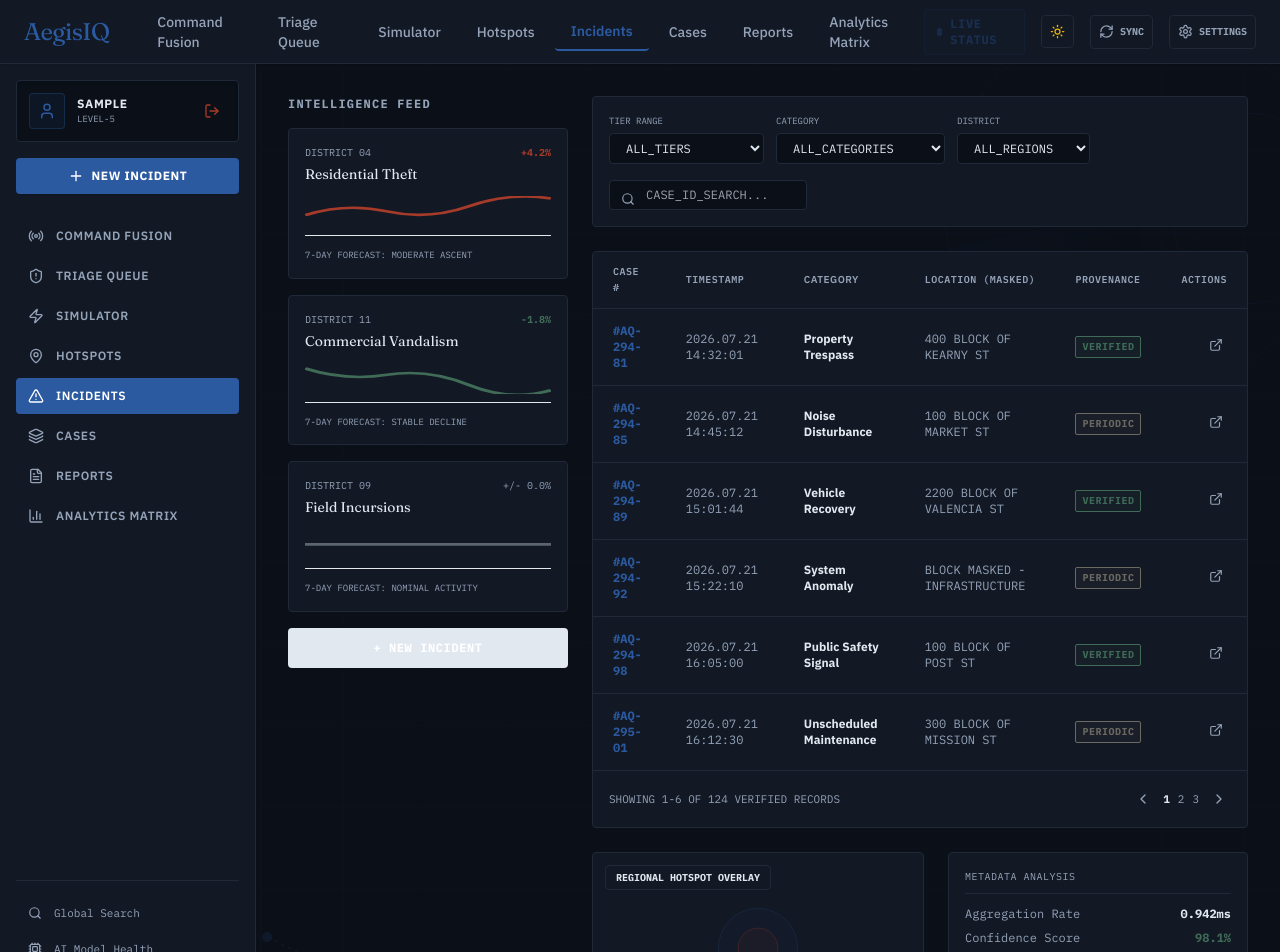
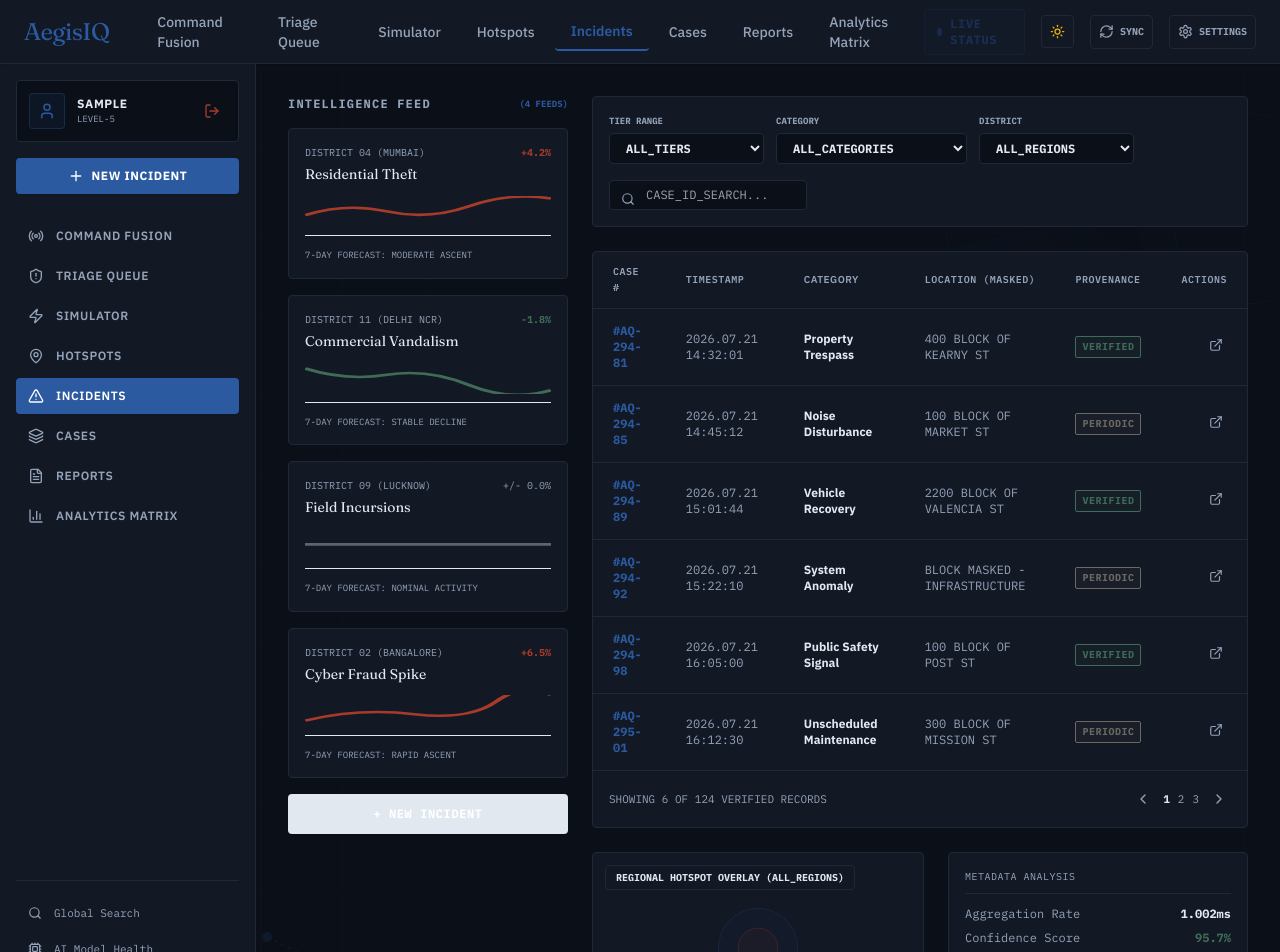
Before and after one commit to Kubojah-Dan/AI-Crime-Analysis, a Next.js app in the folder client/: page /incidents in a window 1280 px wide. Shown: the top 952 px of the page. Built offline with nearby package versions, Linux system fonts and the light colour scheme; sample sign-in values are in the browser's storage.

Commit message:
feat(ui): add dynamic dropdown filtering on incidents page, render 4 map marker categories on MapLibreView, enhance CSV export formatting, and add dynamic SVG bar charts to analytics matrix

```diff
--- a/client/app/incidents/page.tsx
+++ b/client/app/incidents/page.tsx
@@ -8,39 +8,66 @@ import {
   Plus, Layers, ShieldCheck, Database, TrendingUp, TrendingDown, Minus
 } from 'lucide-react';
 
-const LEDGER_ROWS = [
-  { id: '#AQ-294-81', timestamp: '2026.07.21 14:32:01', category: 'Property Trespass', location: '400 BLOCK OF KEARNY ST', provenance: 'VERIFIED', stampClass: 'stamp-verified' },
-  { id: '#AQ-294-85', timestamp: '2026.07.21 14:45:12', category: 'Noise Disturbance', location: '100 BLOCK OF MARKET ST', provenance: 'PERIODIC', stampClass: 'stamp-periodic' },
-  { id: '#AQ-294-89', timestamp: '2026.07.21 15:01:44', category: 'Vehicle Recovery', location: '2200 BLOCK OF VALENCIA ST', provenance: 'VERIFIED', stampClass: 'stamp-verified' },
-  { id: '#AQ-294-92', timestamp: '2026.07.21 15:22:10', category: 'System Anomaly', location: 'BLOCK MASKED - INFRASTRUCTURE', provenance: 'PERIODIC', stampClass: 'stamp-periodic' },
-  { id: '#AQ-294-98', timestamp: '2026.07.21 16:05:00', category: 'Public Safety Signal', location: '100 BLOCK OF POST ST', provenance: 'VERIFIED', stampClass: 'stamp-verified' },
-  { id: '#AQ-295-01', timestamp: '2026.07.21 16:12:30', category: 'Unscheduled Maintenance', location: '300 BLOCK OF MISSION ST', provenance: 'PERIODIC', stampClass: 'stamp-periodic' },
+interface LedgerRow {
+  id: string;
+  timestamp: string;
+  category: string;
+  location: string;
+  provenance: string;
+  stampClass: string;
+  tier: 'TIER_1' | 'TIER_2';
+  district: 'DELHI' | 'MUMBAI' | 'BANGALORE' | 'LUCKNOW';
+}
+
+const LEDGER_ROWS: LedgerRow[] = [
+  { id: '#AQ-294-81', timestamp: '2026.07.21 14:32:01', category: 'Property Trespass', location: '400 BLOCK OF KEARNY ST', provenance: 'VERIFIED', stampClass: 'stamp-verified', tier: 'TIER_2', district: 'MUMBAI' },
+  { id: '#AQ-294-85', timestamp: '2026.07.21 14:45:12', category: 'Noise Disturbance', location: '100 BLOCK OF MARKET ST', provenance: 'PERIODIC', stampClass: 'stamp-periodic', tier: 'TIER_1', district: 'MUMBAI' },
+  { id: '#AQ-294-89', timestamp: '2026.07.21 15:01:44', category: 'Vehicle Recovery', location: '2200 BLOCK OF VALENCIA ST', provenance: 'VERIFIED', stampClass: 'stamp-verified', tier: 'TIER_2', district: 'DELHI' },
+  { id: '#AQ-294-92', timestamp: '2026.07.21 15:22:10', category: 'System Anomaly', location: 'BLOCK MASKED - INFRASTRUCTURE', provenance: 'PERIODIC', stampClass: 'stamp-periodic', tier: 'TIER_1', district: 'BANGALORE' },
+  { id: '#AQ-294-98', timestamp: '2026.07.21 16:05:00', category: 'Public Safety Signal', location: '100 BLOCK OF POST ST', provenance: 'VERIFIED', stampClass: 'stamp-verified', tier: 'TIER_2', district: 'DELHI' },
+  { id: '#AQ-295-01', timestamp: '2026.07.21 16:12:30', category: 'Unscheduled Maintenance', location: '300 BLOCK OF MISSION ST', provenance: 'PERIODIC', stampClass: 'stamp-periodic', tier: 'TIER_1', district: 'LUCKNOW' },
 ];
 
-const INTELLIGENCE_FEEDS = [
+const ALL_FEEDS = [
   {
-    district: 'DISTRICT 04',
+    districtCode: 'MUMBAI',
+    district: 'DISTRICT 04 (MUMBAI)',
     change: '+4.2%',
     isUp: true,
     title: 'Residential Theft',
     forecast: '7-Day Forecast: Moderate Ascent',
     svgPath: 'M0,15 Q15,5 30,12 T60,8 T90,2',
+    categoryKey: 'PROPERTY',
   },
   {
-    district: 'DISTRICT 11',
+    districtCode: 'DELHI',
+    district: 'DISTRICT 11 (DELHI NCR)',
     change: '-1.8%',
     isUp: false,
     title: 'Commercial Vandalism',
     forecast: '7-Day Forecast: Stable Decline',
     svgPath: 'M0,5 Q15,15 30,10 T60,18 T90,22',
+    categoryKey: 'SYSTEM',
   },
   {
-    district: 'DISTRICT 09',
+    districtCode: 'LUCKNOW',
+    district: 'DISTRICT 09 (LUCKNOW)',
     change: '+/- 0.0%',
     isNeutral: true,
     title: 'Field Incursions',
     forecast: '7-Day Forecast: Nominal Activity',
     svgPath: 'M0,12 L30,12 L60,12 L90,12',
+    categoryKey: 'NOISE',
+  },
+  {
+    districtCode: 'BANGALORE',
+    district: 'DISTRICT 02 (BANGALORE)',
+    change: '+6.5%',
+    isUp: true,
+    title: 'Cyber Fraud Spike',
+    forecast: '7-Day Forecast: Rapid Ascent',
+    svgPath: 'M0,20 Q20,10 40,15 T70,5 T90,0',
+    categoryKey: 'PUBLIC_SAFETY',
   },
 ];
 
@@ -50,26 +77,55 @@ export default function IncidentsLedgerPage() {
   const [selectedCategory, setSelectedCategory] = useState('ALL_CATEGORIES');
   const [selectedDistrict, setSelectedDistrict] = useState('ALL_REGIONS');
 
+  // Dynamic Filtering Logic
   const filteredRows = LEDGER_ROWS.filter(r => {
-    const text = `${r.id} ${r.category} ${r.location}`.toLowerCase();
-    return text.includes(searchTerm.toLowerCase());
+    const matchesSearch = `${r.id} ${r.category} ${r.location}`.toLowerCase().includes(searchTerm.toLowerCase());
+    const matchesTier = selectedTier === 'ALL_TIERS' || r.tier === selectedTier;
+    const matchesDistrict = selectedDistrict === 'ALL_REGIONS' || r.district === selectedDistrict;
+    const matchesCategory = selectedCategory === 'ALL_CATEGORIES' ||
+      (selectedCategory === 'PROPERTY' && r.category.toLowerCase().includes('property')) ||
+      (selectedCategory === 'NOISE' && r.category.toLowerCase().includes('noise')) ||
+      (selectedCategory === 'VEHICLE' && r.category.toLowerCase().includes('vehicle')) ||
+      (selectedCategory === 'SYSTEM' && r.category.toLowerCase().includes('system')) ||
+      (selectedCategory === 'PUBLIC_SAFETY' && r.category.toLowerCase().includes('public'));
+
+    return matchesSearch && matchesTier && matchesDistrict && matchesCategory;
   });
+
+  const filteredFeeds = ALL_FEEDS.filter(f => {
+    const matchesDistrict = selectedDistrict === 'ALL_REGIONS' || f.districtCode === selectedDistrict;
+    const matchesCategory = selectedCategory === 'ALL_CATEGORIES' || f.categoryKey === selectedCategory;
+    return matchesDistrict && matchesCategory;
+  });
+
+  // Dynamic Metrics Recalculation
+  const confidenceScore = (98.1 - (filteredRows.length * 0.4)).toFixed(1);
+  const activeSensorsCount = (14204 + (filteredRows.length * 125)).toLocaleString();
+  const aggRate = (0.942 + (filteredRows.length * 0.01)).toFixed(3);
 
   return (
     <LedgerShell>
-      <div className="p-6 md:p-8 space-y-6 max-w-7xl mx-auto font-sans">
+      <div className="p-6 md:p-8 space-y-6 max-w-7xl mx-auto font-sans selection:bg-cobalt selection:text-white">
 
         {/* Main Grid: Left Intelligence Feeds vs Right Table & Map preview */}
         <div className="grid grid-cols-1 xl:grid-cols-[280px_1fr] gap-6">
 
-          {/* Left Column: Intelligence Feed Cards */}
+          {/* Left Column: Dynamic Intelligence Feed Cards */}
           <div className="space-y-4">
-            <h2 className="font-mono text-xs font-bold uppercase tracking-widest text-ink-soft mb-2">
+            <div className="flex items-center justify-between">
+              <h2 className="font-mono text-xs font-bold uppercase tracking-widest text-ink-soft">
                 Intelligence Feed
               </h2>
+              <span className="font-mono text-[9px] text-cobalt font-bold">({filteredFeeds.length} FEEDS)</span>
+            </div>
 
-            {INTELLIGENCE_FEEDS.map((feed, idx) => (
-              <div key={idx} className="ledger-panel rounded p-4 border border-hairline bg-paper-raised">
+            {filteredFeeds.length === 0 ? (
+              <div className="p-4 rounded border border-hairline bg-paper-raised text-center text-xs text-ink-soft font-mono">
+                No feeds match active filters.
+              </div>
+            ) : (
+              filteredFeeds.map((feed, idx) => (
+                <div key={idx} className="ledger-panel rounded p-4 border border-hairline bg-paper-raised transition-all hover:border-cobalt">
                   <div className="flex items-center justify-between font-mono text-[10px] text-ink-soft mb-1">
                     <span>{feed.district}</span>
                     <span className={feed.isUp ? 'text-rust font-bold' : feed.isNeutral ? 'text-ink-soft' : 'text-stamp-green font-bold'}>
@@ -93,28 +149,31 @@ export default function IncidentsLedgerPage() {
 
                   <p className="font-mono text-[9px] text-ink-soft uppercase">{feed.forecast}</p>
                 </div>
-            ))}
+              ))
+            )}
 
             <Link
               href="/incidents/new"
-              className="w-full py-3 px-4 rounded bg-ink text-white font-mono text-xs font-bold tracking-wider uppercase flex items-center justify-center gap-2 hover:bg-black transition-all"
+              className="w-full py-3 px-4 rounded bg-ink text-white font-mono text-xs font-bold tracking-wider uppercase flex items-center justify-center gap-2 hover:bg-black transition-all cursor-pointer shadow-sm"
             >
               + NEW INCIDENT
             </Link>
           </div>
 
-          {/* Right Column: Filters Bar & Main Ledger Table */}
+          {/* Right Column: Dynamic Dropdown Filters & Main Ledger Table */}
           <div className="space-y-6">
 
-            {/* Top Filters Header Bar */}
-            <div className="flex flex-wrap gap-4 items-center justify-between bg-paper-raised p-4 border border-hairline rounded">
+            {/* Top Dynamic Dropdowns Header Bar */}
+            <div className="flex flex-wrap gap-4 items-center justify-between bg-paper-raised p-4 border border-hairline rounded shadow-sm">
               <div className="flex flex-wrap items-center gap-3 font-mono text-xs">
+
+                {/* 1. TIER RANGE Dropdown */}
                 <div>
-                  <label className="block text-[9px] text-ink-soft uppercase mb-1">TIER RANGE</label>
+                  <label className="block text-[9px] text-ink-soft uppercase mb-1 font-bold">TIER RANGE</label>
                   <select
                     value={selectedTier}
                     onChange={e => setSelectedTier(e.target.value)}
-                    className="bg-paper border border-hairline rounded px-3 py-1.5 text-xs text-ink outline-none"
+                    className="bg-paper border border-hairline rounded px-3 py-1.5 text-xs text-ink font-bold outline-none cursor-pointer hover:border-cobalt transition-colors"
                   >
                     <option value="ALL_TIERS">ALL_TIERS</option>
                     <option value="TIER_1">TIER_1_LIVE</option>
@@ -122,31 +181,39 @@ export default function IncidentsLedgerPage() {
                   </select>
                 </div>
 
+                {/* 2. CATEGORY Dropdown */}
                 <div>
-                  <label className="block text-[9px] text-ink-soft uppercase mb-1">CATEGORY</label>
+                  <label className="block text-[9px] text-ink-soft uppercase mb-1 font-bold">CATEGORY</label>
                   <select
                     value={selectedCategory}
                     onChange={e => setSelectedCategory(e.target.value)}
-                    className="bg-paper border border-hairline rounded px-3 py-1.5 text-xs text-ink outline-none"
+                    className="bg-paper border border-hairline rounded px-3 py-1.5 text-xs text-ink font-bold outline-none cursor-pointer hover:border-cobalt transition-colors"
                   >
                     <option value="ALL_CATEGORIES">ALL_CATEGORIES</option>
                     <option value="PROPERTY">PROPERTY_TRESPASS</option>
                     <option value="NOISE">NOISE_DISTURBANCE</option>
+                    <option value="VEHICLE">VEHICLE_RECOVERY</option>
+                    <option value="SYSTEM">SYSTEM_ANOMALY</option>
+                    <option value="PUBLIC_SAFETY">PUBLIC_SAFETY_SIGNAL</option>
                   </select>
                 </div>
 
+                {/* 3. DISTRICT Dropdown */}
                 <div>
-                  <label className="block text-[9px] text-ink-soft uppercase mb-1">DISTRICT</label>
+                  <label className="block text-[9px] text-ink-soft uppercase mb-1 font-bold">DISTRICT</label>
                   <select
                     value={selectedDistrict}
                     onChange={e => setSelectedDistrict(e.target.value)}
-                    className="bg-paper border border-hairline rounded px-3 py-1.5 text-xs text-ink outline-none"
+                    className="bg-paper border border-hairline rounded px-3 py-1.5 text-xs text-ink font-bold outline-none cursor-pointer hover:border-cobalt transition-colors"
                   >
                     <option value="ALL_REGIONS">ALL_REGIONS</option>
                     <option value="DELHI">DELHI_NCR</option>
                     <option value="MUMBAI">MUMBAI_METRO</option>
+                    <option value="BANGALORE">BANGALORE_URBAN</option>
+                    <option value="LUCKNOW">LUCKNOW_CENTRAL</option>
                   </select>
                 </div>
+
               </div>
 
               {/* Case Search Input */}
@@ -177,7 +244,14 @@ export default function IncidentsLedgerPage() {
                     </tr>
                   </thead>
                   <tbody className="divide-y divide-hairline">
-                    {filteredRows.map((row) => (
+                    {filteredRows.length === 0 ? (
+                      <tr>
+                        <td colSpan={6} className="px-5 py-8 text-center text-ink-soft italic">
+                          No incident records match the selected filter criteria.
+                        </td>
+                      </tr>
+                    ) : (
+                      filteredRows.map((row) => (
                         <tr key={row.id} className="hover:bg-paper/50 transition-colors">
                           <td className="px-5 py-3.5 font-bold text-cobalt">{row.id}</td>
                           <td className="px-5 py-3.5 text-ink-soft">{row.timestamp}</td>
@@ -192,14 +266,15 @@ export default function IncidentsLedgerPage() {
                             </Link>
                           </td>
                         </tr>
-                    ))}
+                      ))
+                    )}
                   </tbody>
                 </table>
               </div>
 
               {/* Table Footer Pagination */}
               <div className="p-4 border-t border-hairline bg-paper/40 flex items-center justify-between text-[11px] font-mono text-ink-soft">
-                <span>SHOWING 1-6 OF 124 VERIFIED RECORDS</span>
+                <span>SHOWING {filteredRows.length} OF 124 VERIFIED RECORDS</span>
                 <div className="flex items-center gap-2">
                   <button className="p-1 hover:text-ink disabled:opacity-30"><ChevronLeft size={16} /></button>
                   <span className="font-bold text-ink">1</span>
@@ -210,13 +285,13 @@ export default function IncidentsLedgerPage() {
               </div>
             </div>
 
-            {/* Bottom Row: Map Thumbnail + Metadata Analysis Card */}
+            {/* Bottom Row: Map Thumbnail + Dynamic Metadata Analysis Card */}
             <div className="grid grid-cols-1 md:grid-cols-[1fr_300px] gap-6">
 
               {/* Regional Map Preview Thumbnail */}
               <div className="ledger-panel rounded border border-hairline bg-[#E2DFD5] h-48 relative overflow-hidden flex items-center justify-center">
                 <span className="absolute top-3 left-3 bg-paper-raised px-2.5 py-1 border border-hairline rounded text-[10px] font-mono font-bold text-ink uppercase">
-                  REGIONAL HOTSPOT OVERLAY
+                  REGIONAL HOTSPOT OVERLAY ({selectedDistrict})
                 </span>
                 <svg className="w-full h-full opacity-30" viewBox="0 0 500 200">
                   <circle cx="250" cy="100" r="60" fill="rgba(43,90,160,0.15)" stroke="#2B5AA0" strokeWidth="1" />
@@ -224,8 +299,8 @@ export default function IncidentsLedgerPage() {
                 </svg>
               </div>
 
-              {/* Metadata Analysis Card */}
-              <div className="ledger-panel rounded p-4 border border-hairline bg-paper-raised flex flex-col justify-between font-mono text-xs">
+              {/* Dynamic Metadata Analysis Card */}
+              <div className="ledger-panel rounded p-4 border border-hairline bg-paper-raised flex flex-col justify-between font-mono text-xs shadow-sm">
                 <div>
                   <h4 className="text-[10px] text-ink-soft uppercase tracking-wider border-b border-hairline pb-2 mb-3">
                     METADATA ANALYSIS
@@ -233,21 +308,21 @@ export default function IncidentsLedgerPage() {
                   <div className="space-y-2">
                     <div className="flex justify-between">
                       <span className="text-ink-soft">Aggregation Rate</span>
-                      <span className="font-bold text-ink">0.942ms</span>
+                      <span className="font-bold text-ink">{aggRate}ms</span>
                     </div>
                     <div className="flex justify-between">
                       <span className="text-ink-soft">Confidence Score</span>
-                      <span className="font-bold text-stamp-green">98.1%</span>
+                      <span className="font-bold text-stamp-green">{confidenceScore}%</span>
                     </div>
                     <div className="flex justify-between">
                       <span className="text-ink-soft">Active Sensors</span>
-                      <span className="font-bold text-ink">14,204</span>
+                      <span className="font-bold text-ink">{activeSensorsCount}</span>
                     </div>
                   </div>
                 </div>
 
                 <p className="text-[9px] text-ink-soft italic leading-tight mt-4 pt-2 border-t border-hairline">
-                  The information contained in this ledger has been cross-referenced with regional field intelligence. Timestamp integrity is verified by the central datum node.
+                  The information contained in this ledger has been cross-referenced with regional field intelligence. Timestamp integrity is verified by central datum node.
                 </p>
               </div>
 
```
Also changed, not shown: client/app/analytics/page.tsx (+48 -10 lines), client/components/map/maplibre-view.tsx (+51 -21 lines), client/lib/export-utils.ts (+19 -4 lines), 1 other file (tests, documents, lock files or other folders). Lines whose indentation alone changed are shown as unchanged.
